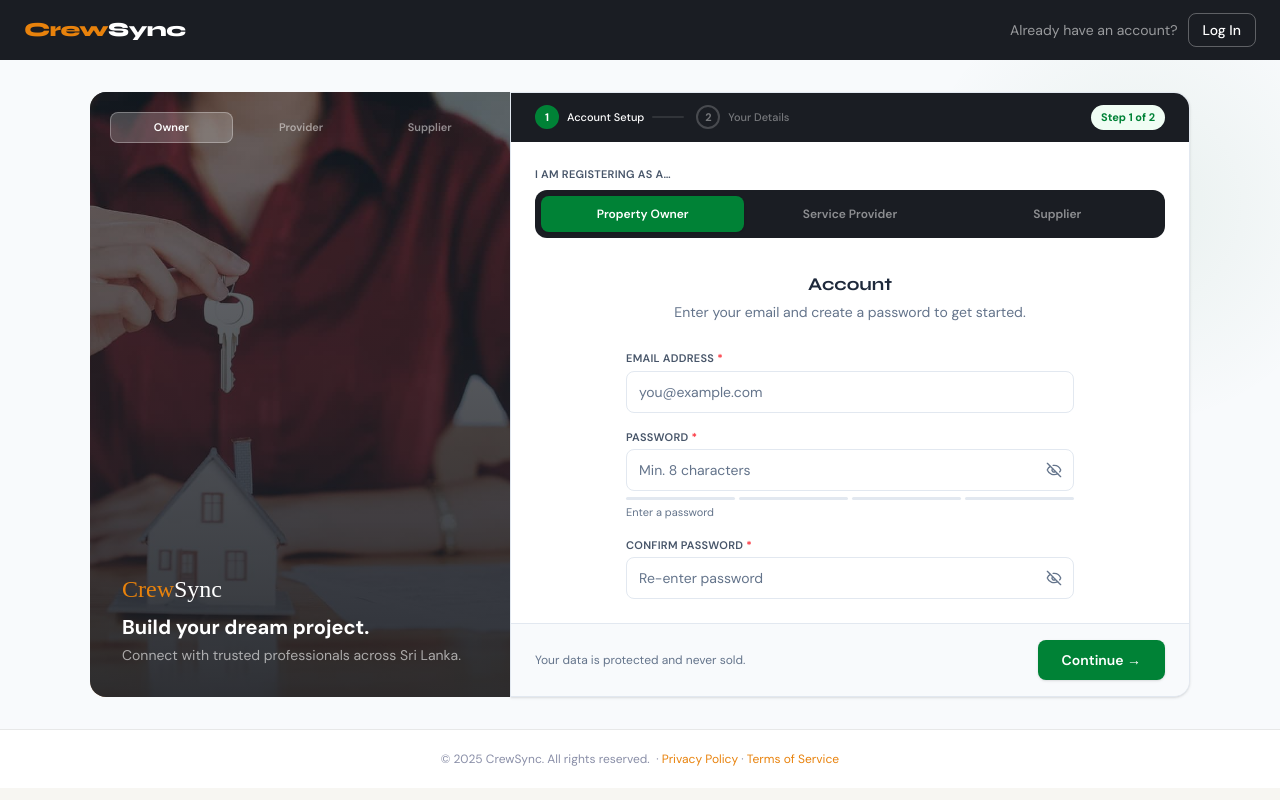
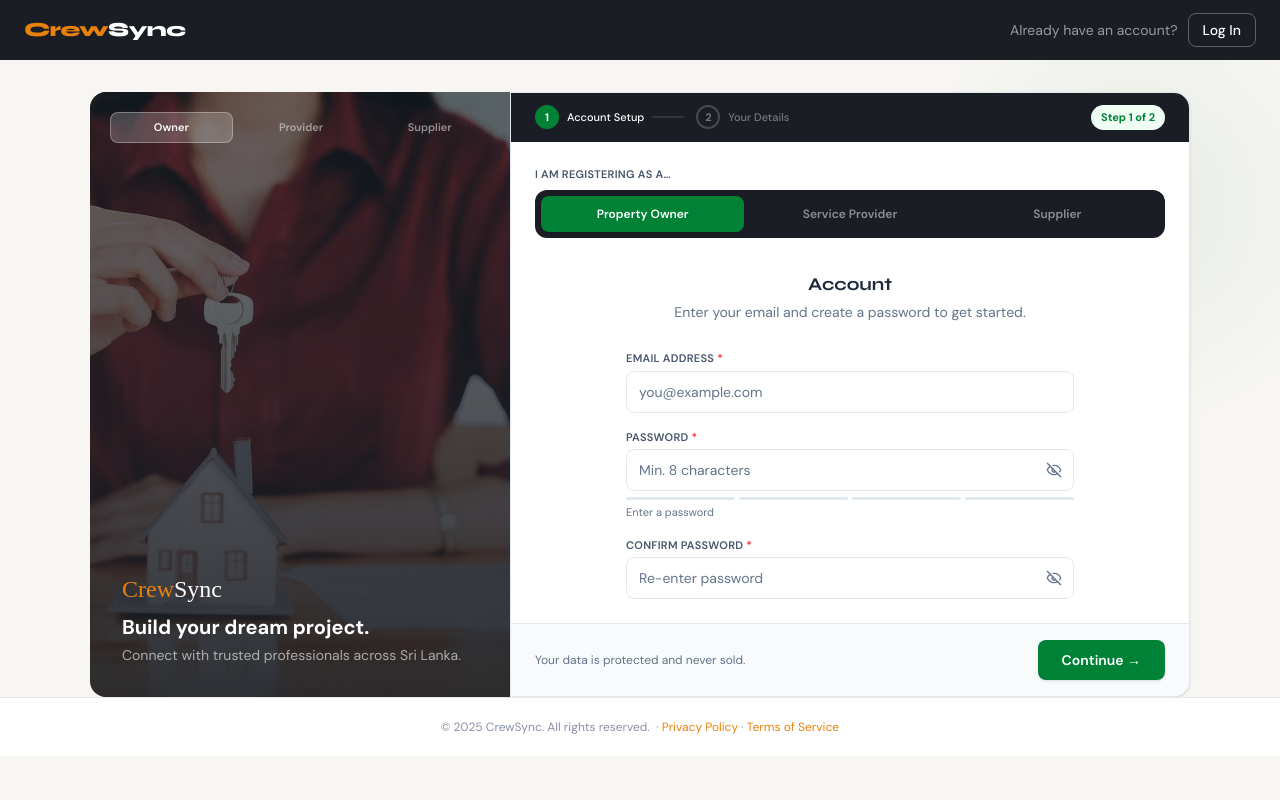
Before and after one commit to SarangaWickramasingha/crewSync-frontend, a Next.js app: page /register in a window 1280 px wide. Built offline with nearby package versions, Linux system fonts and the light colour scheme; no server answers; a web font is replaced by a local one.

Commit message:
fix: removed bottom padding and bg-surface from register page to fix footer gap

```diff
--- a/app/(auth)/register/page.jsx
+++ b/app/(auth)/register/page.jsx
@@ -8,8 +8,7 @@ export default function RegisterPage() {
     return (
         <>
             <Navbar variant="register" />
-            <div className="flex-1 flex items-start justify-center px-4 py-8 bg-surface relative overflow-hidden">
-                {/* Subtle radial glow — top-right */}
+            <div className="flex-1 flex items-start justify-center px-4 pt-8 relative overflow-hidden">                {/* Subtle radial glow — top-right */}
                 <div
                     aria-hidden
                     className="pointer-events-none absolute -top-20 -right-20 w-[450px] h-[450px]
```
